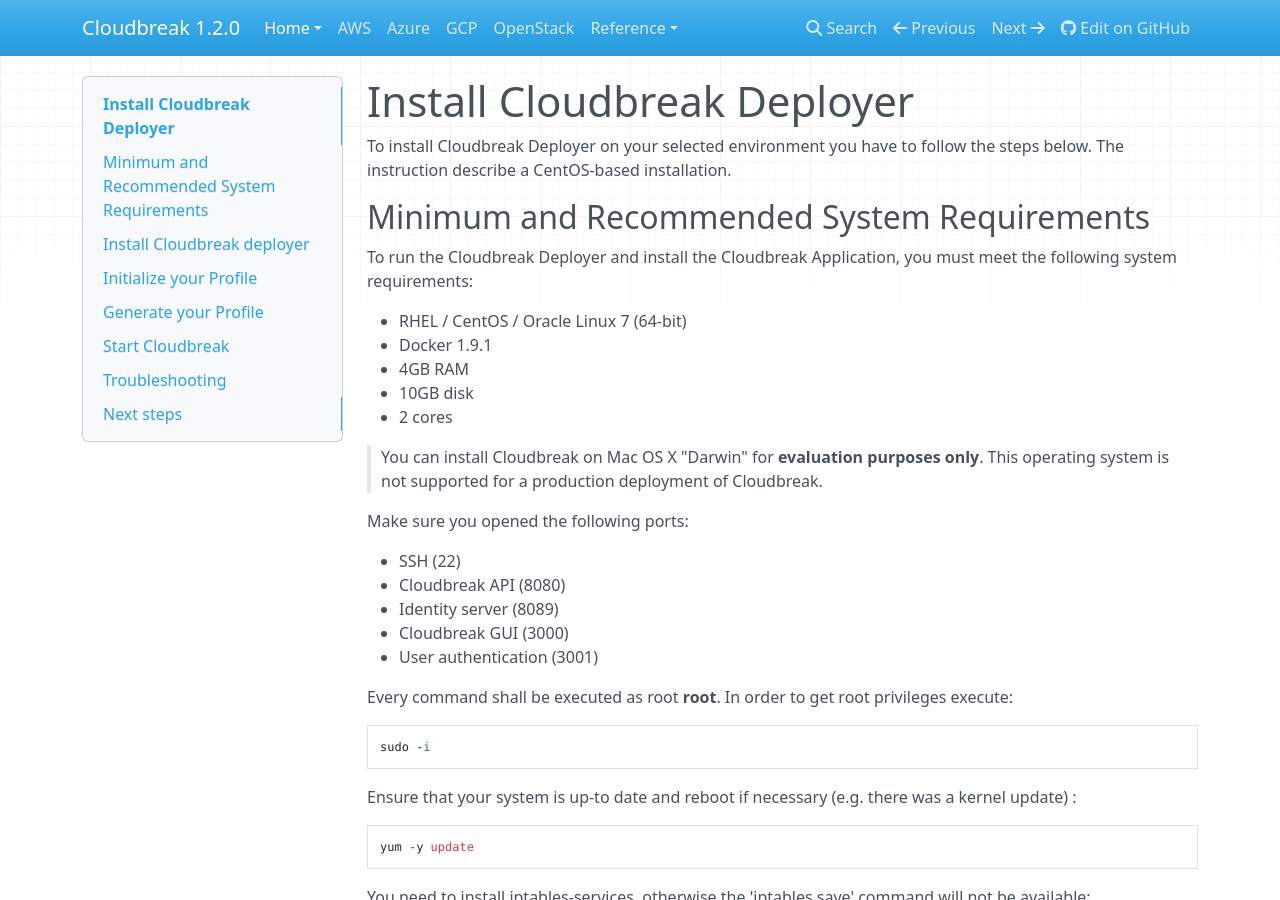
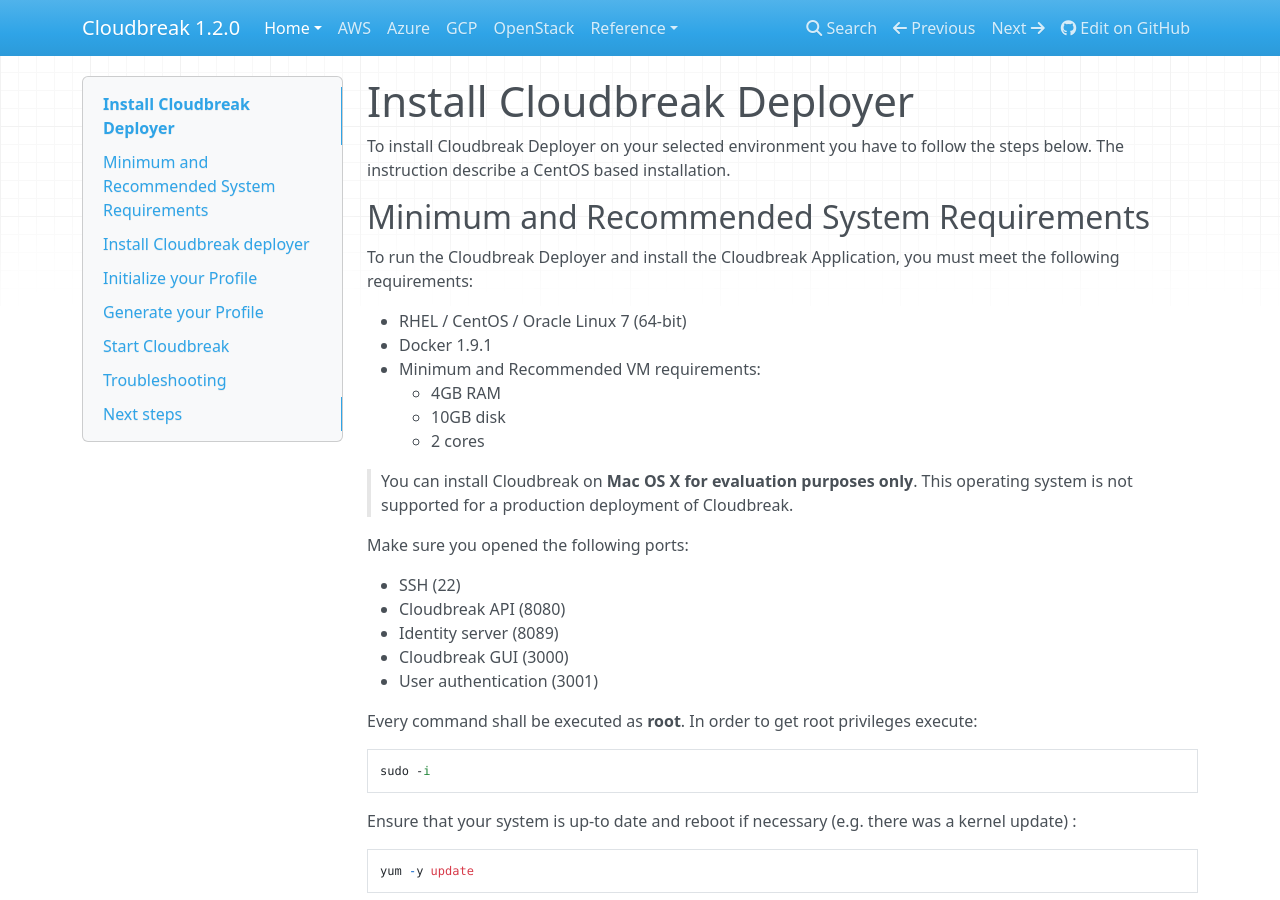
Before and after one commit to wprender/cloudbreak-docs, an MkDocs documentation site: the page built from docs/onprem.md, in a window 1280 px wide and 900 px high. Built offline with MkDocs 1.6.1, drawn with Linux system fonts in a browser that asks for light colours; nearby versions of some CDN libraries; old or Windows-style settings are respelled for this version of MkDocs.

Commit message:
Fixing typos for Onprem installation

````diff
--- a/docs/onprem.md
+++ b/docs/onprem.md
@@ -1,18 +1,21 @@
 # Install Cloudbreak Deployer
 
-To install Cloudbreak Deployer on your selected environment you have to follow the steps below. The instruction describe a CentOS-based installation.
+To install Cloudbreak Deployer on your selected environment you have to follow the steps below. The instruction
+describe a CentOS based installation.
 
 ## Minimum and Recommended System Requirements
 
-To run the Cloudbreak Deployer and install the Cloudbreak Application, you must meet the following system requirements:
+To run the Cloudbreak Deployer and install the Cloudbreak Application, you must meet the following requirements:
 
   * RHEL / CentOS / Oracle Linux 7 (64-bit)
   * Docker 1.9.1
-  * 4GB RAM
-  * 10GB disk
-  * 2 cores
+  * Minimum and Recommended VM requirements:
+    * 4GB RAM
+    * 10GB disk
+    * 2 cores
 
-> You can install Cloudbreak on Mac OS X "Darwin" for **evaluation purposes only**. This operating system is not supported for a production deployment of Cloudbreak.
+> You can install Cloudbreak on **Mac OS X for evaluation purposes only**. This operating system is not supported
+for a production deployment of Cloudbreak.
 
 Make sure you opened the following ports:
 
@@ -22,7 +25,7 @@ Make sure you opened the following ports:
  * Cloudbreak GUI (3000)
  * User authentication (3001)
 
-Every command shall be executed as root **root**. In order to get root privileges execute:
+Every command shall be executed as **root**. In order to get root privileges execute:
 
 ```
 sudo -i
````
Also changed, not shown: docs/index.md (+3 -3 lines).
